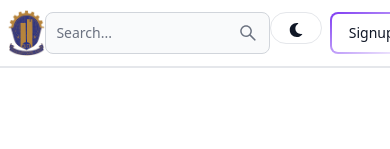
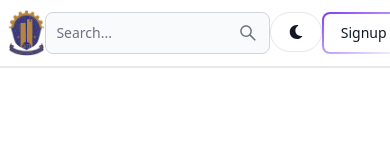
Before and after one commit to Nur-Chowdhury/CUET-Community, a React (Vite) app in the folder client/: page /login in a window 390 px wide. Shown: the top 149 px of the page. Built offline with nearby package versions, Linux system fonts and the light colour scheme.

Commit message:
navbar update

```diff
--- a/client/src/Components/Header.jsx
+++ b/client/src/Components/Header.jsx
@@ -62,7 +62,7 @@ export default function Header() {
         </Link>
       </div>
 
-      <div className="w-[60%]">
+      <div className="w-[60%] sm:w-auto">
         <form className="max-w-full" onSubmit={handleSubmit}>
           <TextInput
             type="text"
@@ -74,9 +74,9 @@ export default function Header() {
         </form>
       </div>
 
-      <div className=" w-[30%] xs:w-auto flex gap-2 md:order-2">
+      <div className=" w-[30%] sm:w-auto flex gap-0 xs:gap-1 sm:gap-2 md:order-2">
         <Button
-          className="h-8 xs:h-10 inline"
+          className="h-10 inline"
           color="gray"
           pill
           onClick={() => dispatch(toggleTheme())}
```
